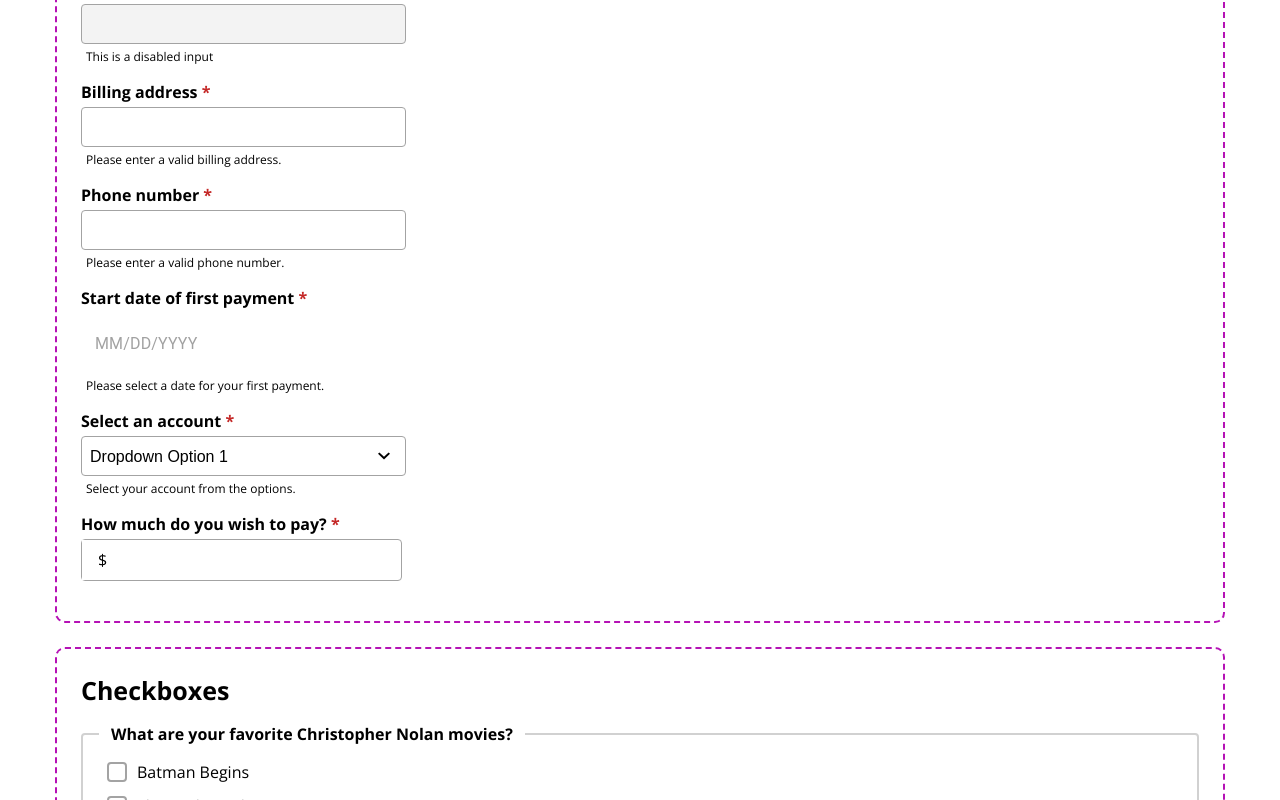
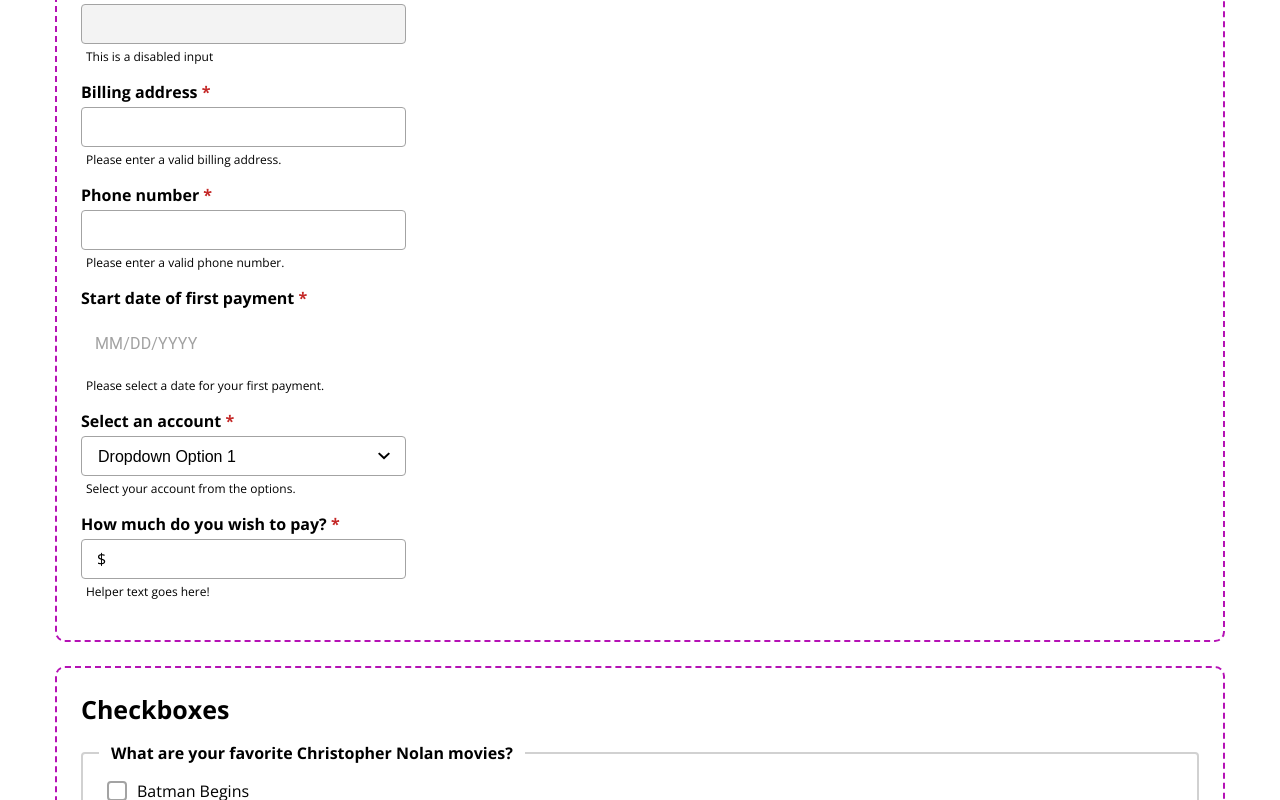
Before and after one commit to Billybobchops/design-system, a Next.js app: page / in a window 1280 px wide. Shown: the part 3227-4027 px from the top of the page. Built offline with nearby package versions, Linux system fonts and the light colour scheme.

Commit message:
complete initial work on monetary input

```diff
--- a/src/app/variables.module.scss
+++ b/src/app/variables.module.scss
@@ -82,7 +82,6 @@ $outline-offset-s: 3px;
 $outline-offset-m: 4px;
 $focus-outline: 2.5px solid $theme-a-3;
 
-
 // Buttons
 $button-border: none;
 $button-focus-offset: $outline-offset-s;
@@ -111,7 +110,7 @@ $input-container-margin-bottom: 1rem;
 $input-desktop-width: 325px;
 $input-font-size: 1rem;
 $input-margin: $spacing-xxs $spacing-xxs $spacing-xxs 0;
-$input-padding: $spacing-xs;
+$input-padding: $spacing-xs $spacing-s;
 $input-height: $spacing-xl;
 $input-invalid-border-color: $utility-red-50;
 $input-invalid-border-left-width: 3px;
--- a/src/components/DatePicker.tsx
+++ b/src/components/DatePicker.tsx
@@ -37,7 +37,7 @@ const DatePickerInput: React.FC<DatePickerInputProps> = ({
                         border: `2px solid ${variables.themeA3}`,
                     },
                     '& .MuiOutlinedInput-input': {
-                        padding: `${variables.spacingXS} 0 ${variables.spacingXS} ${variables.spacingXS}`,
+                        padding: `${variables.spacingXS} 0 ${variables.spacingXS} ${variables.spacingS}`,
                     },
                     '& .MuiOutlinedInput-notchedOutline': {
                         border: 'none',
--- a/src/components/InputMonetary.module.scss
+++ b/src/components/InputMonetary.module.scss
@@ -1,36 +1,38 @@
 @use '../app/variables.module.scss';
 @use '../app/mixins.scss' as *;
 
+.inputContainer,
+.inputInnerContainer,
+.input {
+	@include mobile-100-w;
+	width: variables.$input-desktop-width;
+}
+
 .inputContainer {
     margin-bottom: variables.$input-container-margin-bottom;
-	width: variables.$input-desktop-width;
 
     .inputInnerContainer {
-		border: variables.$input-border;
-		border-radius: variables.$input-border-radius;
 		margin: variables.$input-margin;
         position: relative;
 
         .inputAdornment {
 			align-items: center;
 			display: flex;
+			font-size: variables.$input-font-size;
 			height: 100%;
 			margin: 0 variables.$spacing-s;
 			position: absolute;
+			// top: 8px
         }
 
         .input {
-            @include mobile-100-w;
-
-            // border: variables.$input-border;
-            // border-radius: variables.$input-border-radius;
-			border: none;
-
-            font-size: variables.$input-font-size;
+            border: variables.$input-border;
+            border-radius: variables.$input-border-radius;
+			font-size: variables.$input-font-size;
             height: variables.$input-height;
 			margin-right: variables.$spacing-xs;
             padding: variables.$input-padding;
-            // width: variables.$input-desktop-width;
+			padding-left: variables.$spacing-l;
 
             &:focus-visible {
                 border: variables.$input-border-focus;
--- a/src/components/InputMonetary.tsx
+++ b/src/components/InputMonetary.tsx
@@ -25,9 +25,7 @@ const Input: React.FC<InputProps> = ({
         <div className={classes.inputContainer}>
             <Label inputID={inputID} label={label} required={required} />
             <div className={classes.inputInnerContainer}>
-                <div className={classes.inputAdornment}>
-                    <p>$</p>
-                </div>
+                <div className={classes.inputAdornment}>$</div>
                 <input
                     aria-invalid={false}
                     aria-describedby={helperID}
@@ -38,8 +36,8 @@ const Input: React.FC<InputProps> = ({
                     required={required}
                     type='number'
                 />
-                <InputHelperText helperID={helperID} helperText={helperText} />
             </div>
+            <InputHelperText helperID={helperID} helperText={helperText} />
         </div>
     );
 };
--- a/src/style-guide/InputStory.tsx
+++ b/src/style-guide/InputStory.tsx
@@ -55,6 +55,7 @@ const InputStory = () => {
                 helperText='Select your account from the options.'
             />
 			<InputMonetary
+				helperText='Helper text goes here!'
 				label='How much do you wish to pay?'
 				name='paymentAmount'
 				required={true}
```
